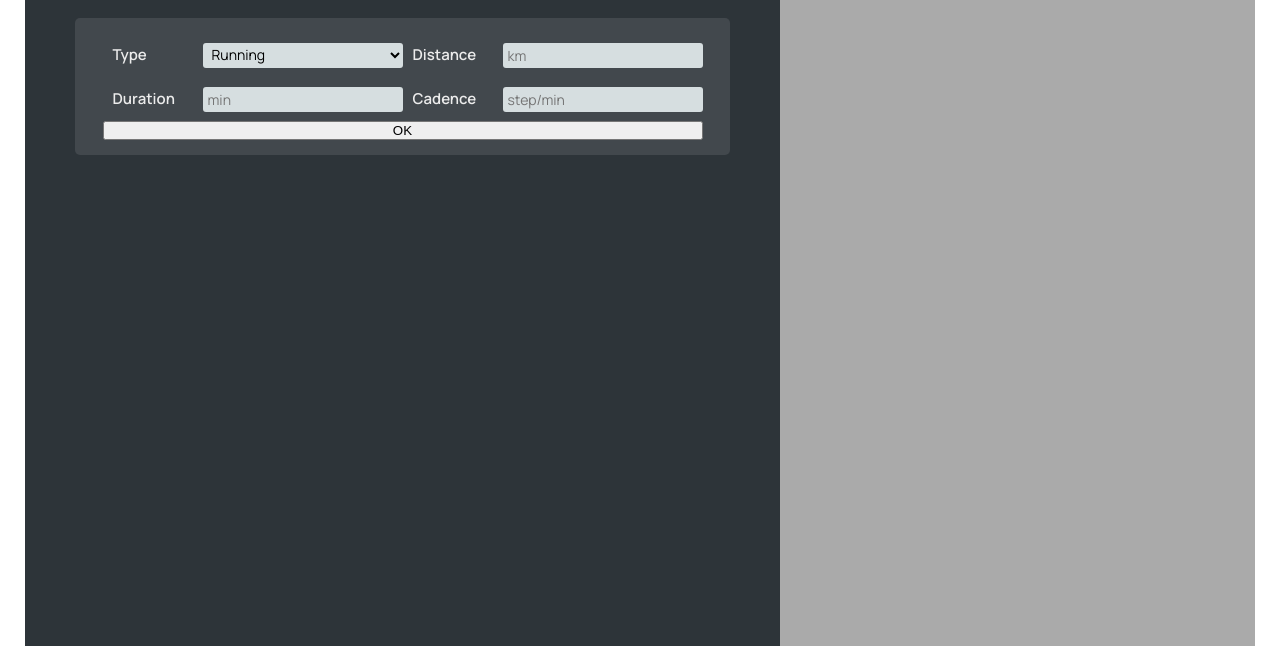
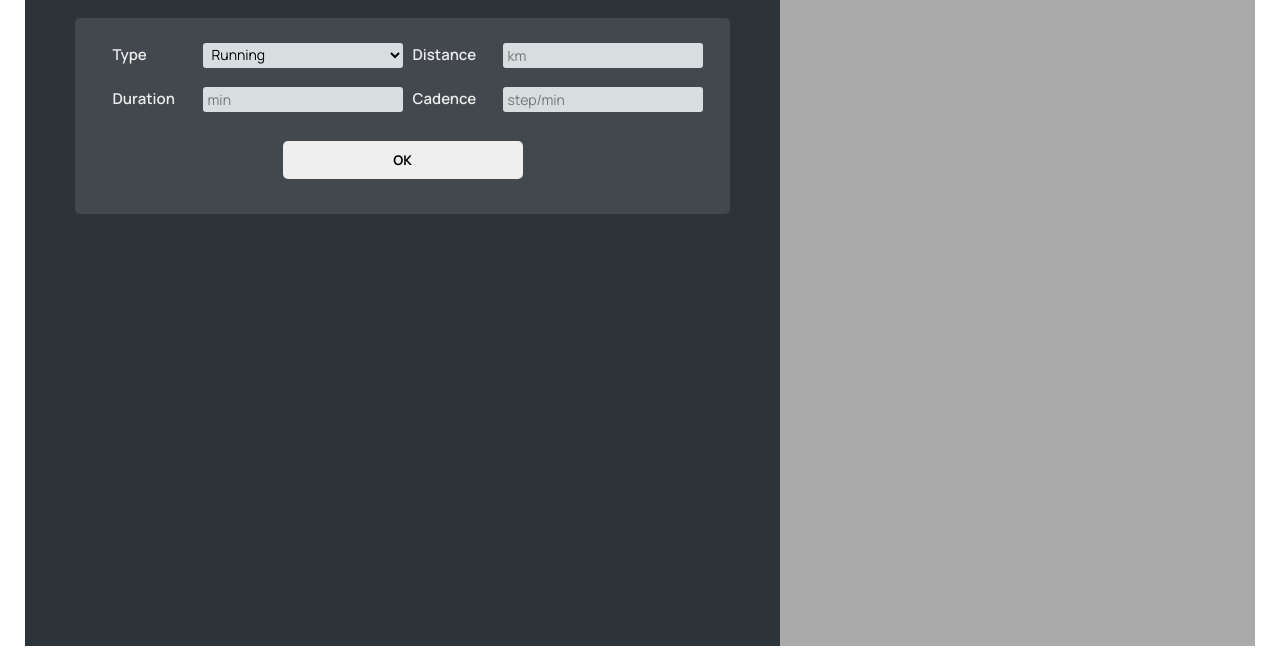
Before and after one commit to DamianCur/Forkify_v2.0, a plain HTML site: page index.html in a window 1280 px wide. Shown: the part 129-800 px from the top of the page. Drawn offline with nearby package versions, Linux system fonts and the light colour scheme.

Commit message:
styled button

```diff
--- a/CSS/style.css
+++ b/CSS/style.css
@@ -140,7 +140,7 @@ a:visited {
   display: flex;
 }
 
-.test {
+.form__row__wrapper {
   display: flex;
   justify-content: space-around;
   width: 100%;
@@ -177,8 +177,19 @@ a:visited {
 }
 
 .form__btn {
-  margin: 0 auto;
-  width: 100%;
+  font-family: 'Manrope', sans-serif;
+  font-weight: bold;
+  margin: 20px auto;
+  width: 40%;
+  padding: 10px 30px;
+  border-radius: 5px;
+  border: none;
+  cursor: pointer;
+  transition: .2s;
+}
+
+.form__btn:hover {
+  background-color: #00C56A;
 }
 
 .twitter-link:link,
--- a/index.html
+++ b/index.html
@@ -27,9 +27,16 @@
     <img src="logo.png" alt="Logo" class="logo" />
 
     <ul class="workouts">
+
       <form class="form">
-        <div class="test">
+
+
+
+        <div class="form__row__wrapper">
+
           <div class="form__row">
+
+
             <label class="form__label">Type</label>
             <select class="form__input form__input--type">
               <option value="running">Running</option>
@@ -41,7 +48,10 @@
           <div class="form__row">
             <label class="form__label">Distance</label>
             <input class="form__input form__input--distance" placeholder="km" />
+
           </div>
+
+
         </div>
 
 
@@ -52,7 +62,8 @@
 
 
 
-        <div class="test">
+        <div class="form__row__wrapper">
+
           <div class="form__row ">
 
             <label class="form__label">Duration</label>
@@ -68,6 +79,8 @@
             <input class="form__input form__input--elevation" placeholder="meters" />
 
           </div>
+
+
         </div>
 
         <button class="form__btn">OK</button>
```
